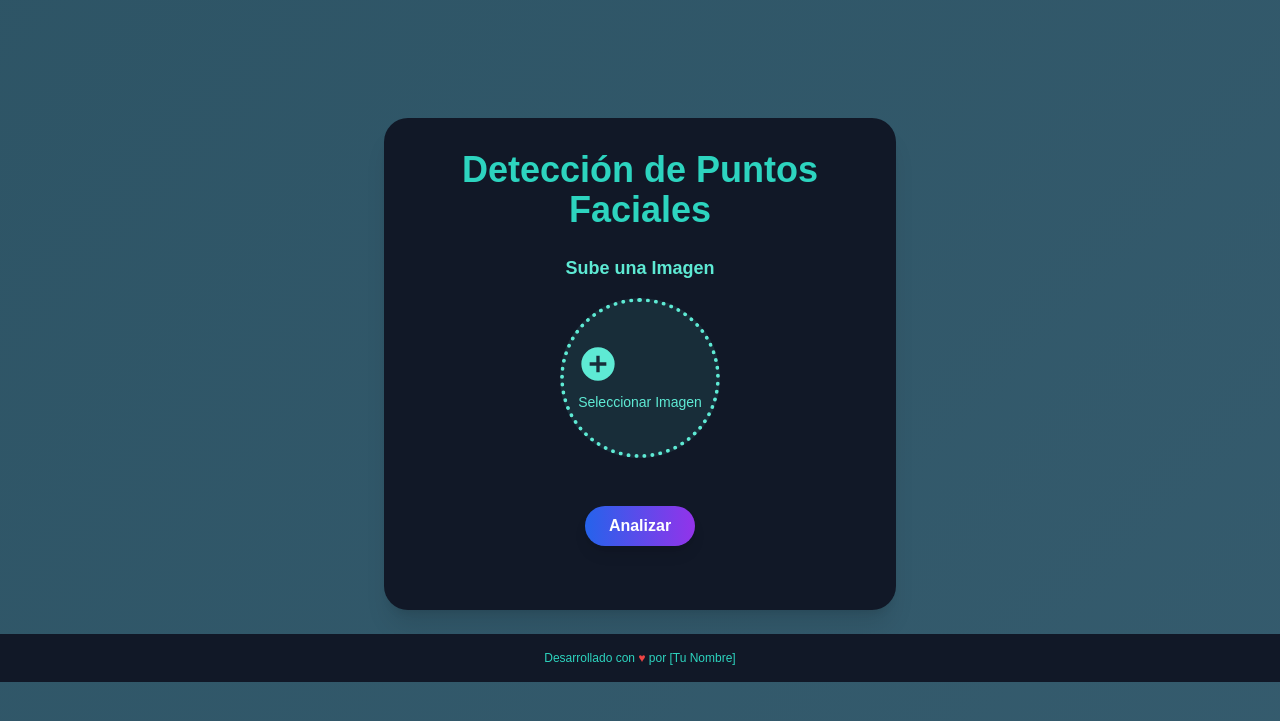
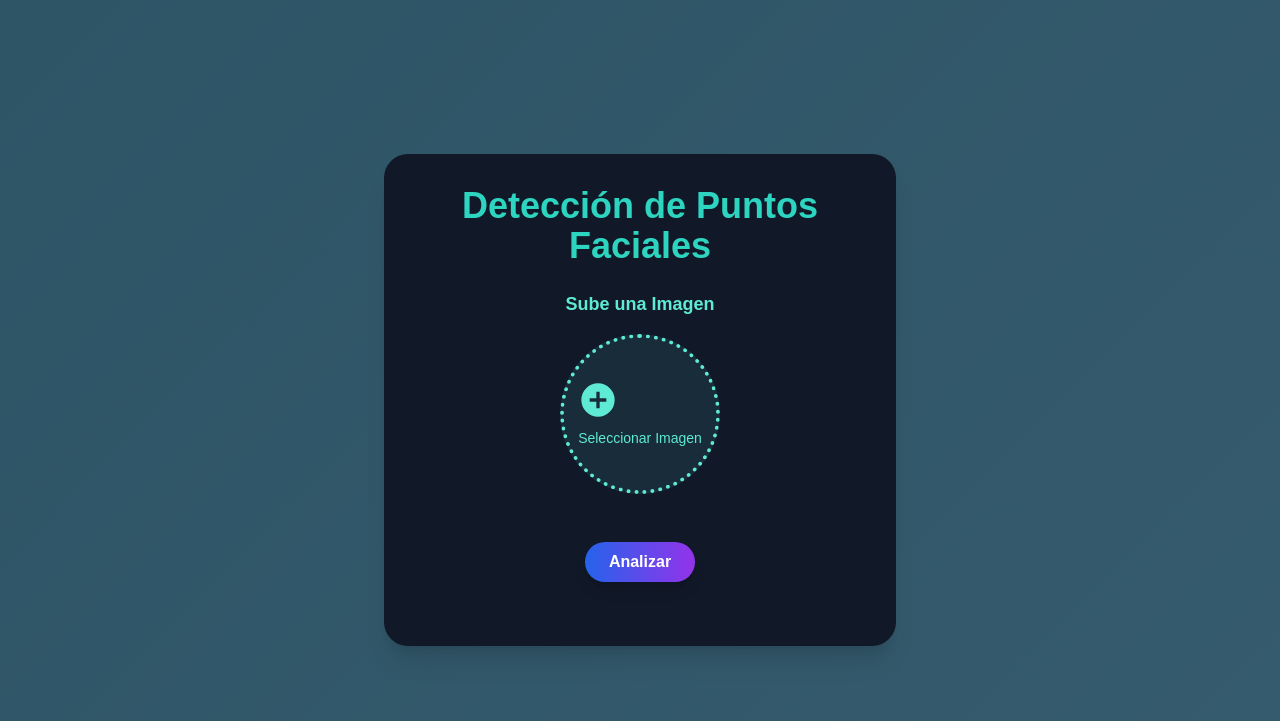
Before and after one commit to ANAFRAN82/anafrancoemociones, a Flask app: page / in a window 1280 px wide. Shown: the top 721 px of the page. Run offline with Flask 2, Linux system fonts and the light colour scheme; some libraries are stand-ins or nearby versions.

Commit message:
Update index.html

```diff
--- a/emotion/templates/index.html
+++ b/emotion/templates/index.html
@@ -81,10 +81,6 @@
         {% endif %}
     </div>
 
-    <footer class="w-full py-4 bg-gray-900 text-teal-400 text-center mt-6">
-        <p class="text-xs">Desarrollado con <span class="text-red-500">&hearts;</span> por [Tu Nombre]</p>
-    </footer>
-
     <script>
         function mostrarNombreArchivo(input) {
             var nombreArchivo = input.files[0].name;
```
